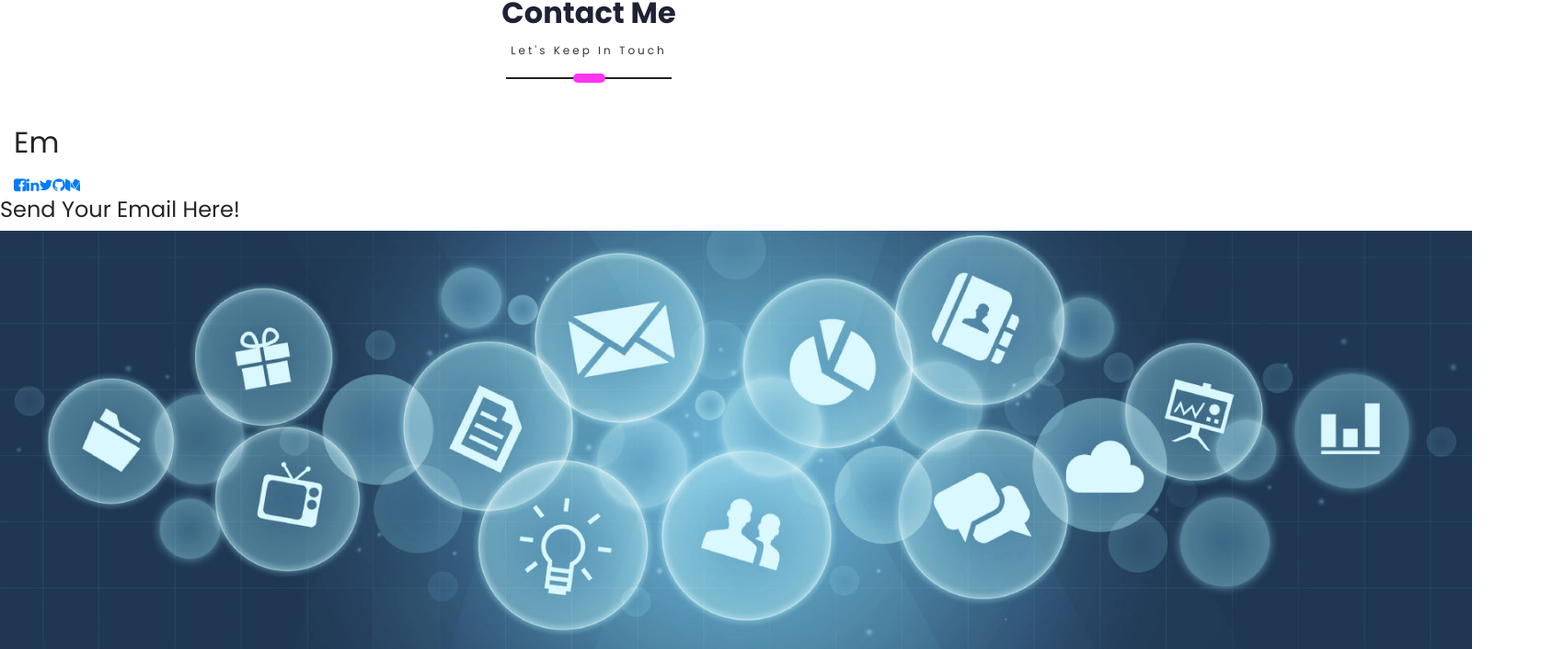
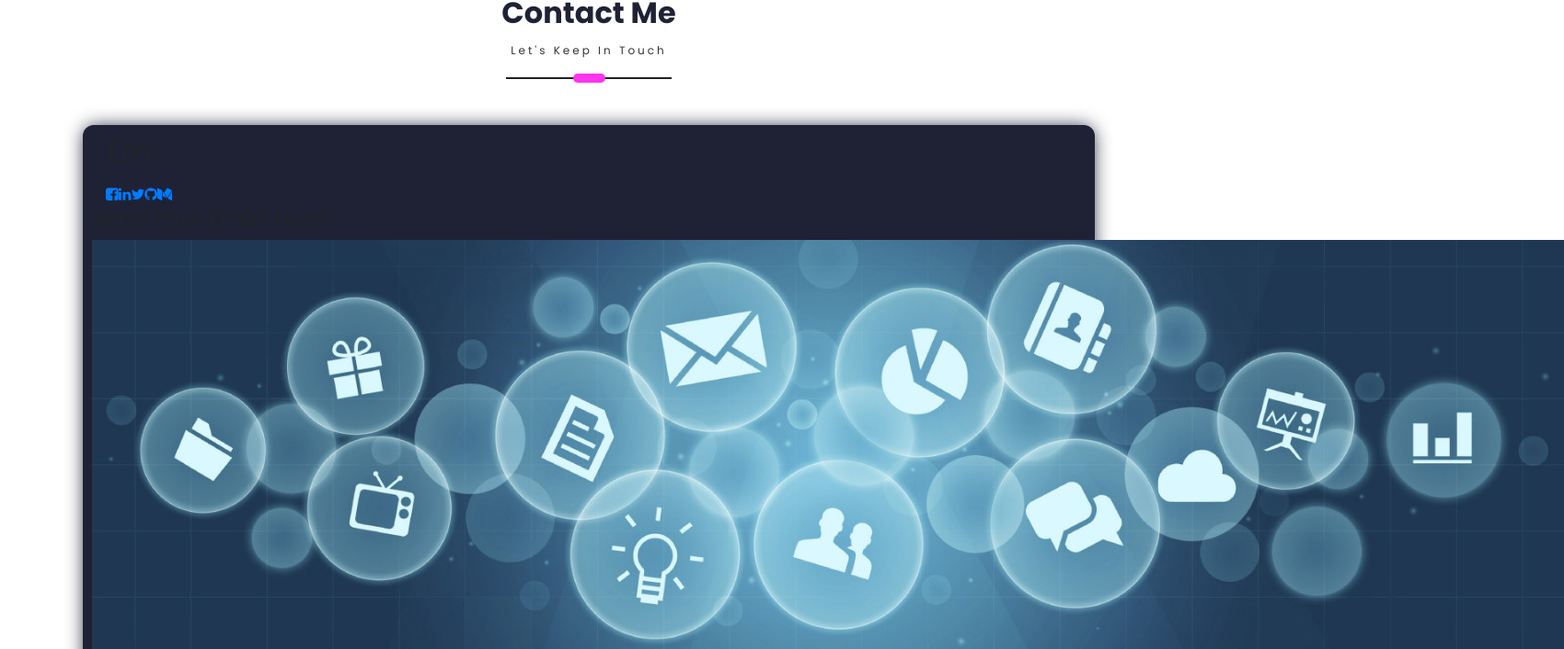
Before and after one commit to ellijs/Jessica-Lee, a React (Create React App) app in the folder jessica-lee/: page / in a window 1280 px wide. Shown: the part 2754-3460 px from the top of the page at 92% size, 1700 px wide, since content can reach past the window. Built offline with nearby package versions, Linux system fonts and the light colour scheme; a web font is replaced by a local one.

Commit message:
ContactMe CSS

```diff
--- a/jessica-lee/src/PortfolioContainer/ContactMe/ContactMe.css
+++ b/jessica-lee/src/PortfolioContainer/ContactMe/ContactMe.css
@@ -2,7 +2,7 @@
     min-height: 100vh;
 }
 
-.centtral-form {
+.central-form {
     max-width: 1100px;
     padding: 10px;
     display: flex;
@@ -11,4 +11,5 @@
     flex-direction: column;
     justify-content: center;
     background-color: #1f2235;
+    box-shadow: 0 0px 20px -2px #1f2235;
 }
```
